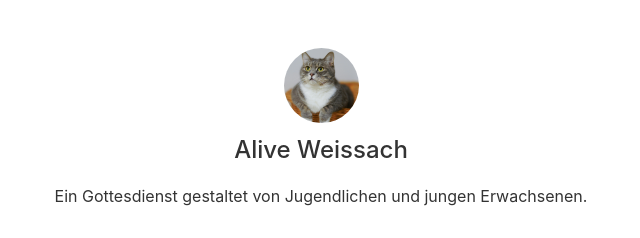
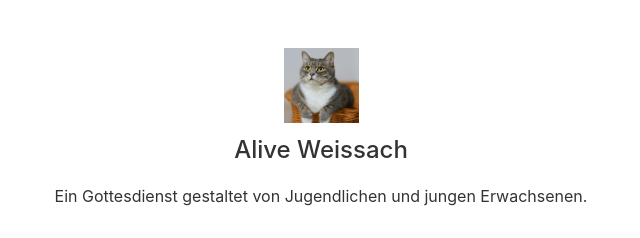
Before and after one commit to lk3de/alive, a Jekyll site: the page built from index.html, in a window 1280 px wide. Shown: the top 238 px of the page, without its empty margins (319-959 px from the left). Built offline with Jekyll 4.4.1, drawn with Linux system fonts in a browser that asks for light colours; nearby versions of some CDN libraries.

Commit message:
Update default.html

```diff
--- a/_layouts/default.html
+++ b/_layouts/default.html
@@ -33,7 +33,7 @@
     <div class="container is-full-screen">
         <header>
             <div class="top is-center is-vertical-align">
-                <img class="is-rounded" width="75px" height="75px" src="{{ site.logo }}" alt="logo">
+                <img class="" width="75px" height="75px" src="{{ site.logo }}" alt="logo">
                 <h1 class="text-center">{{ site.name }}{% if site.badge.enable == true %}<span class="iconify-inline badge"
                         data-icon="{{ site.badge.icon }}" style="color: {{ site.badge.color }}"></span>{% endif %}</h1>
                 <p class="text-center">{{ site.description }}</p>
```
